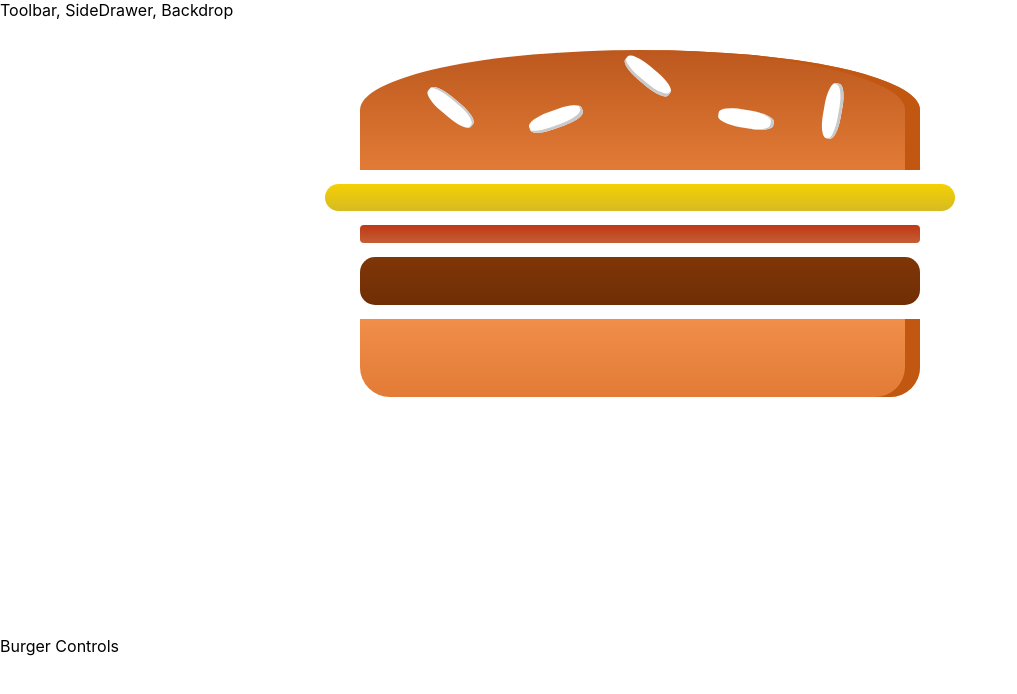
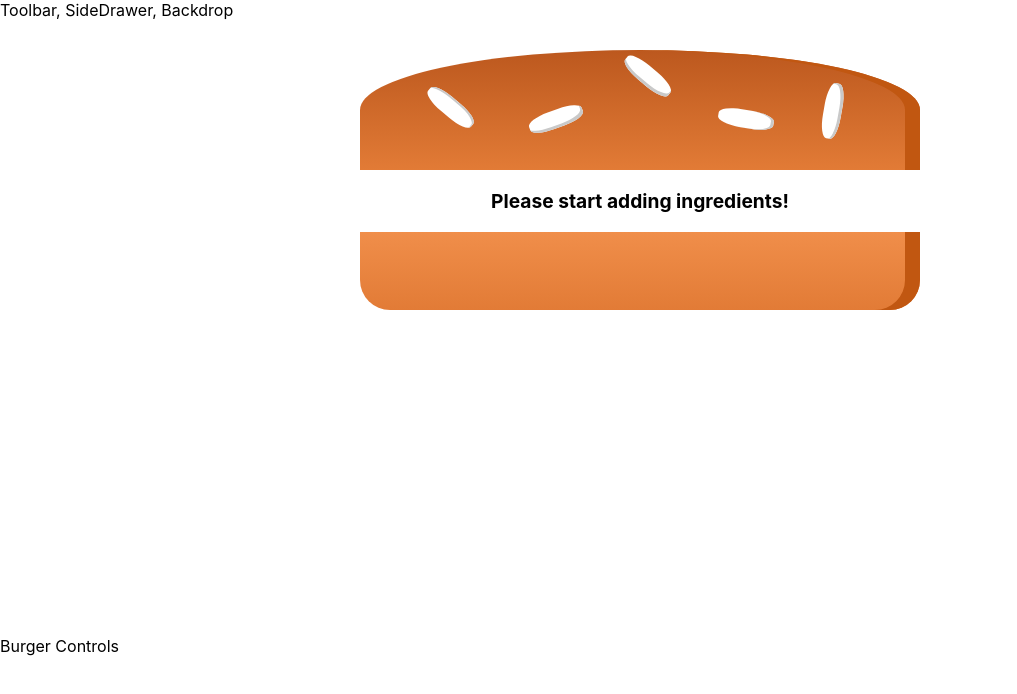
Before and after one commit to StevenCalverley/burger-builder, a React (Create React App) app: page / in a window 1280 px wide. Shown: the top 694 px of the page, without its empty margins (0-1017 px from the left). Built offline with nearby package versions, Linux system fonts and the light colour scheme.

Commit message:
Dynamically output ingredients - Add State to Burger Builder - Render Burger Ingredients based on state passed via props

```diff
--- a/public/index.html
+++ b/public/index.html
@@ -9,12 +9,12 @@
       name="description"
       content="Web site created using create-react-app"
     />
-    <link rel="apple-touch-icon" href="%PUBLIC_URL%/logo192.png" />
+    <!-- <link rel="apple-touch-icon" href="%PUBLIC_URL%/logo192.png" /> -->
     <!--
       manifest.json provides metadata used when your web app is installed on a
       user's mobile device or desktop. See https://developers.google.com/web/fundamentals/web-app-manifest/
     -->
-    <link rel="manifest" href="%PUBLIC_URL%/manifest.json" />
+    <!-- <link rel="manifest" href="%PUBLIC_URL%/manifest.json" /> -->
     <!--
       Notice the use of %PUBLIC_URL% in the tags above.
       It will be replaced with the URL of the `public` folder during the build.
--- a/src/components/Burger/Burger.js
+++ b/src/components/Burger/Burger.js
@@ -4,12 +4,20 @@ import styles from './Burger.module.css';
 import BurgerIngredient from './BurgerIngredient/BurgerIngredient';
 
 const burger = (props) => {
+  let transformedIngredients = Object.keys(props.ingredients).flatMap(
+    (igKey) => {
+      return [...Array(props.ingredients[igKey])].map((_, i) => {
+        return <BurgerIngredient key={igKey + i} type={igKey} />;
+      });
+    }
+  );
+  if (transformedIngredients.length === 0) {
+    transformedIngredients = <p>Please start adding ingredients!</p>;
+  }
   return (
     <div className={styles.Burger}>
       <BurgerIngredient type="bread-top" />
-      <BurgerIngredient type="cheese" />
-      <BurgerIngredient type="bacon" />
-      <BurgerIngredient type="meat" />
+      {transformedIngredients}
       <BurgerIngredient type="bread-bottom" />
     </div>
   );
--- a/src/containers/BurgerBuilder/BurgerBuilder.js
+++ b/src/containers/BurgerBuilder/BurgerBuilder.js
@@ -3,10 +3,19 @@ import Aux from '../../hoc/Aux';
 import Burger from '../../components/Burger/Burger';
 
 class BurgerBuilder extends Component {
+  state = {
+    ingredients: {
+      salad: 0,
+      bacon: 0,
+      cheese: 0,
+      meat: 0,
+    },
+  };
+
   render() {
     return (
       <Aux>
-        <Burger />
+        <Burger ingredients={this.state.ingredients} />
         <div>Burger Controls</div>
       </Aux>
     );
```
